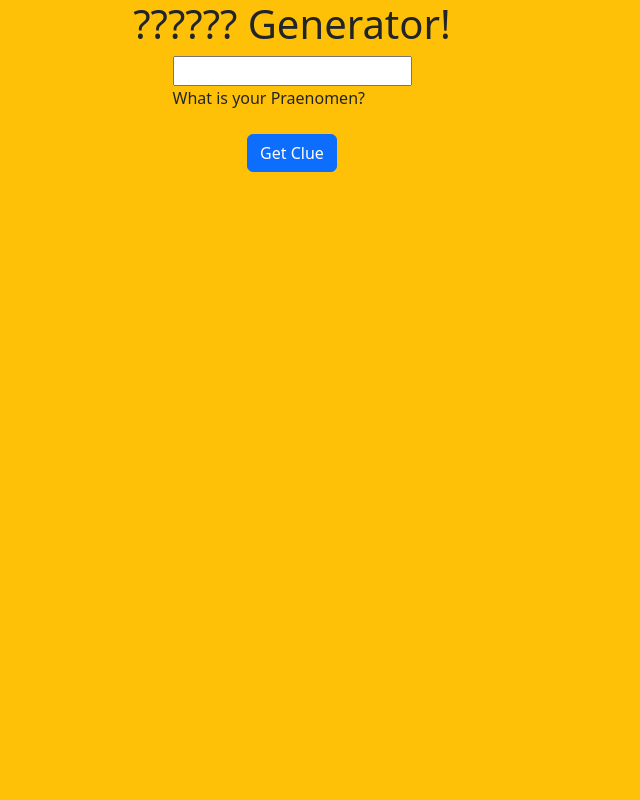
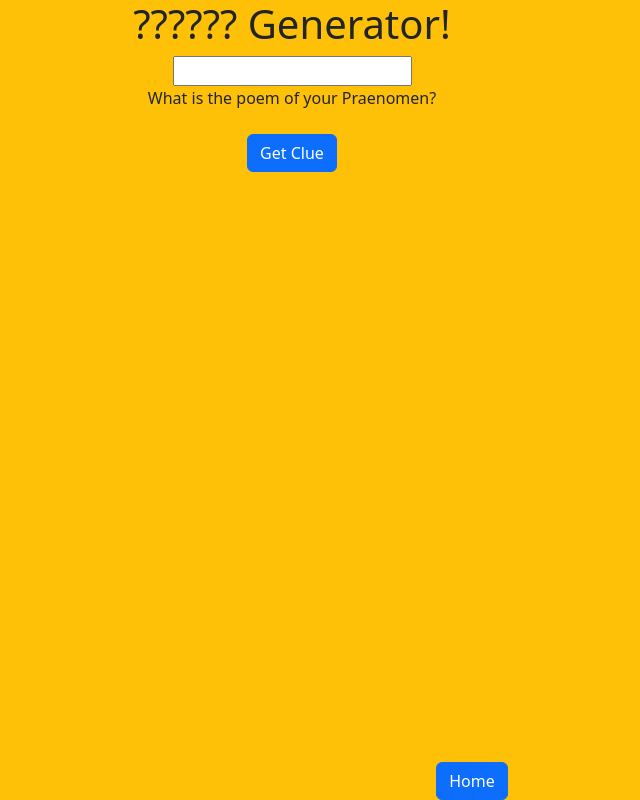
Before and after one commit to nolan-3/Latin-Poetry-Generator, a Flask app: page /christmas in a window 1280 px wide. Shown: the whole page, without its empty margins (348-988 px from the left). Run offline with Flask 2, Linux system fonts and the light colour scheme.

Commit message:
christmas special pt 2

```diff
--- a/app.py
+++ b/app.py
@@ -36,13 +36,13 @@ def christmas():
         clue = ""
         name = request.form.get("praenomen")
         name = name.strip().lower()
-        if(name == 'erin'):
+        if('eja agedum' in name):
             clue = "A speaker in a high up place (but not the ceiling!)"
-        elif(name == 'colin'):
+        elif('diva thalia jubet' in name):
             clue = "A fish tank?"
-        elif(name == 'donna'):
+        elif('docta thalia jubet' in name):
             clue = "A dangerous place to retrieve ping pong balls"
-        elif(name == 'sean'):
+        elif('ne tibi difpliceat' in name):
             clue = "This old communication method has recently been in high demand"
         return render_template("christmas.html", clue = clue)
 
--- a/templates/christmas.html
+++ b/templates/christmas.html
@@ -17,13 +17,18 @@
             <div class="d-flex justify-content-center">
                 <input name="praenomen" autocomplete="off">
             </div>
-            What is your Praenomen?
+            What is the poem of your Praenomen?
             <div class="d-flex justify-content-center">
                 <button class="btn btn-primary mt-4" type="submit" >
                 Get Clue
                 </button>
             </div>
          </form>
+         <a href= ..>
+            <button class="btn btn-primary bottom" type="button">
+                       Home
+            </button>
+           </a>
     </div>
     <div class="bottom">
     {{ clue }}
--- a/templates/poem.html
+++ b/templates/poem.html
@@ -20,7 +20,7 @@
         <div class="d-flex justify-content-center">
         <form method="post">
             <button class="btn btn-success" type="submit">
-                Generate Another Poem!
+                Home
             </button>
         </form>
         </div>
```
